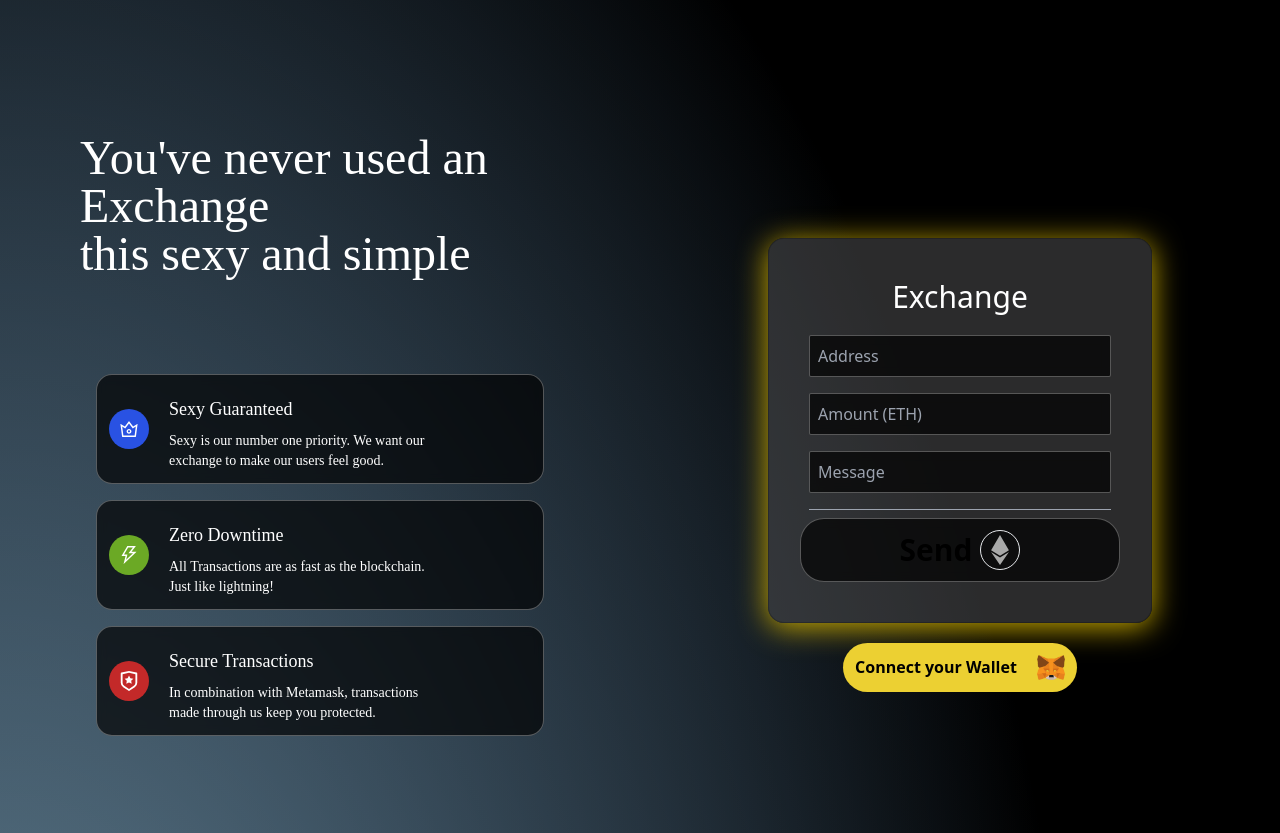
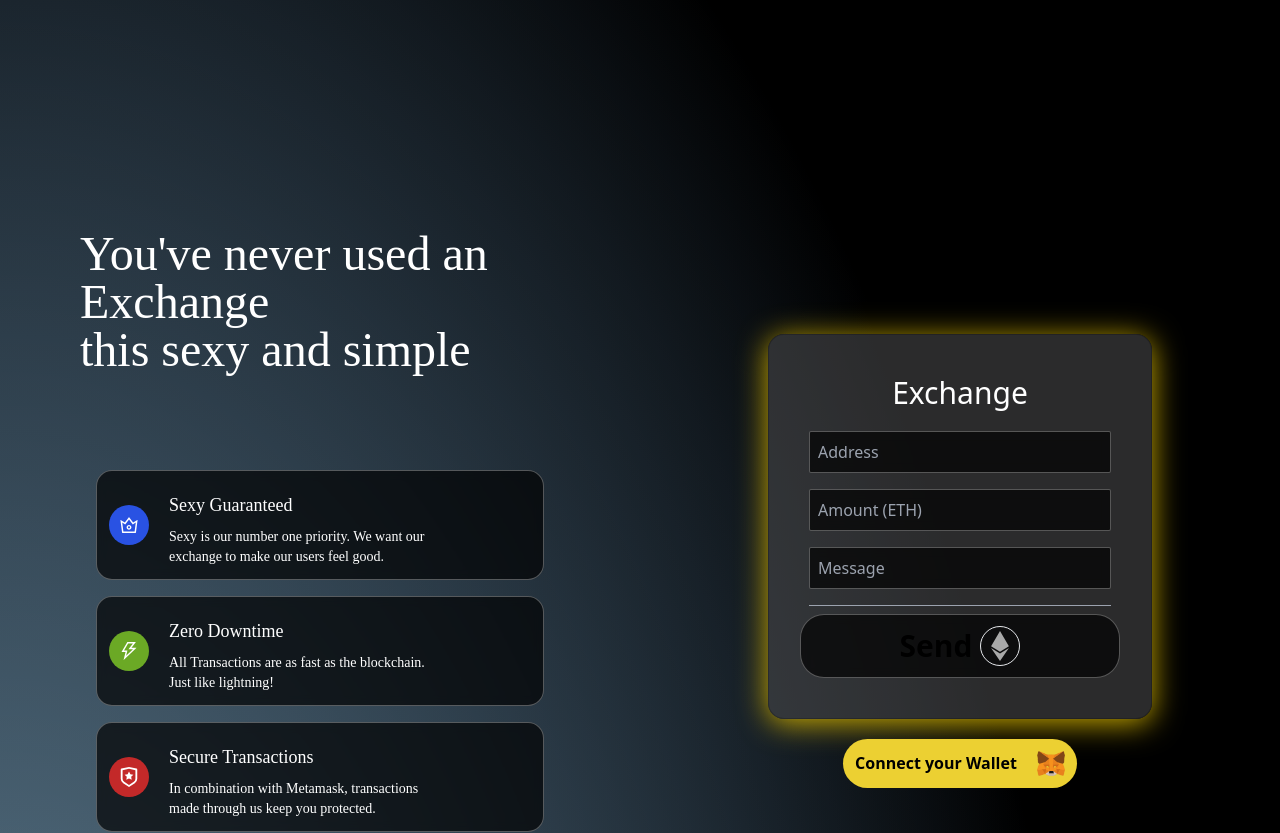
Before and after one commit to Tristan-Marcus/Ez-Send, a React (Vite) app in the folder client/: page / in a window 1280 px wide. Shown: the part 800-1633 px from the top of the page. Built offline with nearby package versions, Linux system fonts and the light colour scheme; a web font is replaced by a local one.

Commit message:
Added padding to top of details and exchange components

```diff
--- a/client/src/App.jsx
+++ b/client/src/App.jsx
@@ -6,7 +6,7 @@ const App = () => {
       <div id="home-container">
         <Navbar />
         <Home />
-        <div className="flex-1 flex flex-col md:flex-row items-center mb-60" id="exchange-container">
+        <div className="flex-1 flex flex-col md:flex-row items-center mb-60 pt-24" id="exchange-container">
           <Details />
           <Exchange />
         </div>
```
